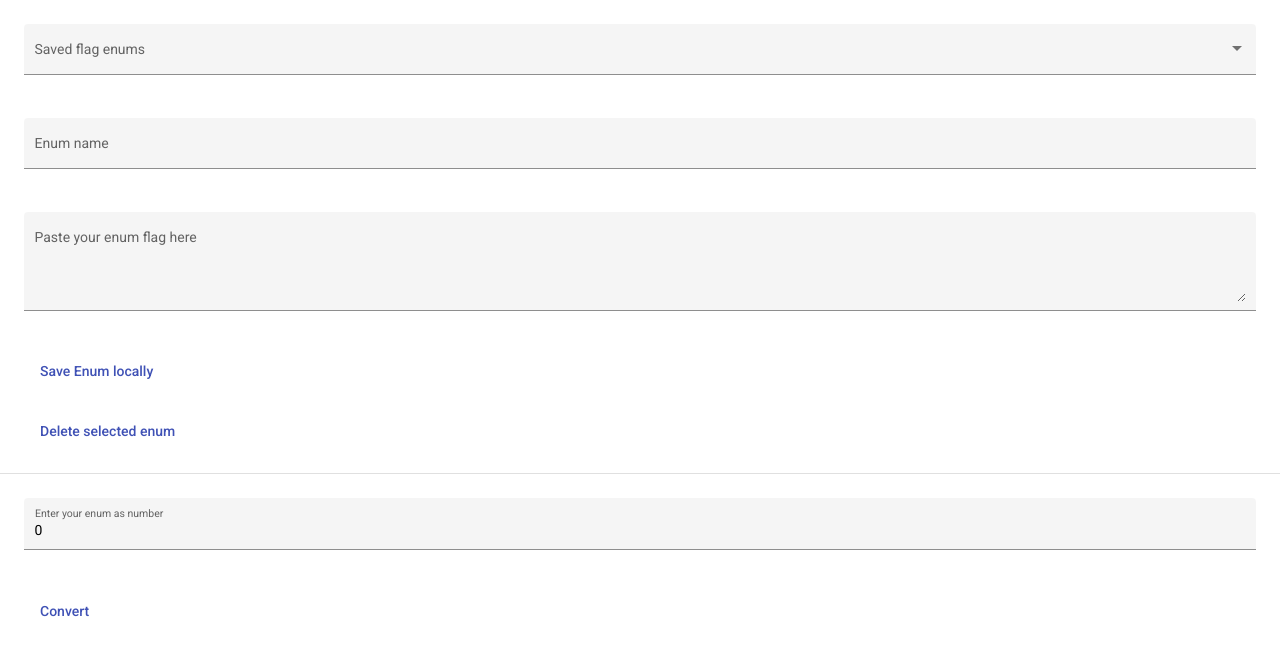
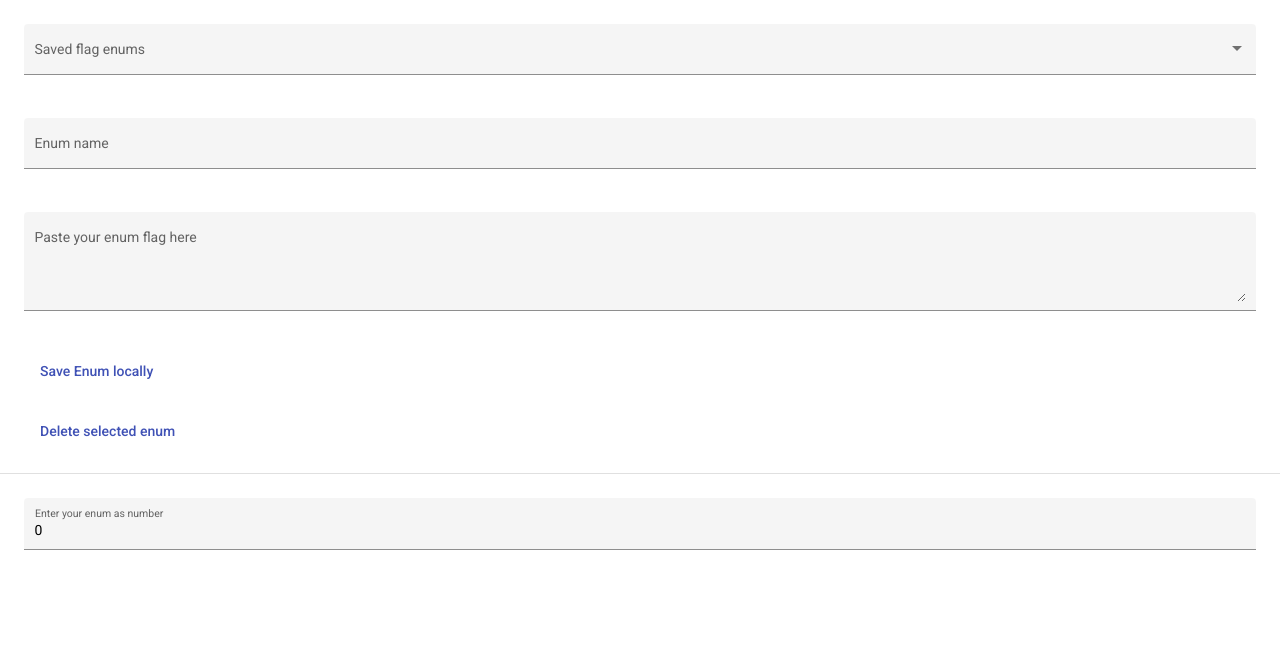
Before and after one commit to huntertran/enum-flag-converter, an Angular app: page / in a window 1280 px wide. Shown: the top 656 px of the page. Built offline with nearby package versions, Linux system fonts and the light colour scheme.

Commit message:
automatically convert the number

```diff
--- a/src/app/app.component.html
+++ b/src/app/app.component.html
@@ -31,15 +31,12 @@
 <mat-form-field appearance="fill">
   <mat-label>Enter your enum as number</mat-label>
   <input type="text"
-         [(ngModel)]="numberAsEnum"
+         [ngModel]="numberAsEnum"
+         (ngModelChange)="convert()"
          matInput
          placeholder="Enum as number">
 </mat-form-field>
 
-<button mat-button
-        color="primary"
-        (click)="convert()">Convert</button>
-
 <div>
   <p>{{convertedResult}}</p>
 </div>
```
